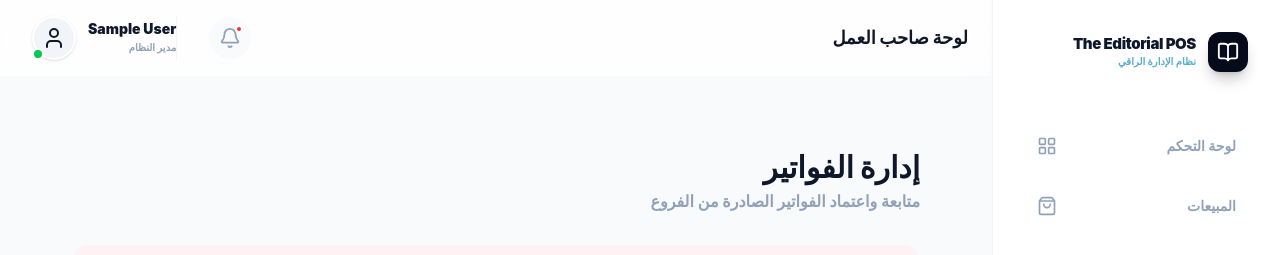
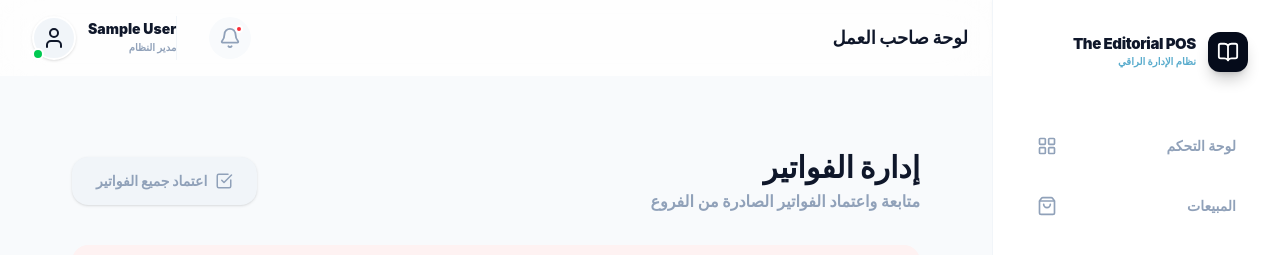
Before and after one commit to maichealalbotrous/matajer-pro-FrontEnd, a React (Vite) app: page /Invoices in a window 1280 px wide. Shown: the top 255 px of the page. Built offline with nearby package versions, Linux system fonts and the light colour scheme; no server answers; sample sign-in values are in the browser's storage.

Commit message:
build the approve all button

```diff
--- a/src/components/Admin_component/Invoices/InvoiceManager/InvoiceManager.jsx
+++ b/src/components/Admin_component/Invoices/InvoiceManager/InvoiceManager.jsx
@@ -3,12 +3,13 @@ import InvoiceStats from '../InvoiceStats/InvoiceStats';
 import InvoiceList from '../InvoiceList/InvoiceList';
 import InvoiceDetailModal from '../InvoiceDetailModal/InvoiceDetailModal';
 import { Dialog, DialogContent, DialogTitle, DialogDescription } from "@/components/ui/dialog";
-import { CheckCircle, RotateCcw } from 'lucide-react';
+import { CheckCircle, RotateCcw, CheckSquare } from 'lucide-react';
 import {
   getInvoicesServer,
   showInvoiceDetailsServer,
   approveInvoiceServer,
-  revertInvoiceApprovalServer
+  revertInvoiceApprovalServer,
+  approveAllInvoicesServer
 } from './lib';
 import DeleteConfirmView from '@/components/DeleteConfirmView/DeleteConfirmView';
 import Public_Alert from '@/components/public_Alert/Public_Alert';
@@ -27,7 +28,7 @@ function InvoiceManager() {
   const [confirmModal, setConfirmModal] = useState({
     isOpen: false,
     invoiceId: null,
-    type: "approve", // approve or revert
+    type: "approve", // approve, revert, or approve_all
     isProcessing: false
   });
 
@@ -74,6 +75,11 @@ function InvoiceManager() {
     setConfirmModal({ isOpen: true, invoiceId: id, type: "revert", isProcessing: false });
   };
 
+  // 💡 تفعيل وضع اعتماد الكل المجمع
+  const handleApproveAllClick = () => {
+    setConfirmModal({ isOpen: true, invoiceId: null, type: "approve_all", isProcessing: false });
+  };
+
   const handleExecuteAction = async () => {
     const { invoiceId, type } = confirmModal;
     try {
@@ -83,6 +89,13 @@ function InvoiceManager() {
         const res = await approveInvoiceServer(invoiceId);
         setConfirmModal({ isOpen: false, invoiceId: null, type: "approve", isProcessing: false });
         triggerToast("تم الاعتماد بنجاح", res?.message || `تم الاعتماد المالي للفاتورة #${invoiceId} وترحيلها بالتسويات.`);
+
+      } else if (type === "approve_all") {
+
+        const res = await approveAllInvoicesServer();
+        setConfirmModal({ isOpen: false, invoiceId: null, type: "approve", isProcessing: false });
+        triggerToast("تم اعتماد الكل", res?.message || "تم الاعتماد المالي الجماعي لجميع الفواتير المعلقة بنجاح.");
+
       } else {
         const res = await revertInvoiceApprovalServer(invoiceId);
         setConfirmModal({ isOpen: false, invoiceId: null, type: "approve", isProcessing: false });
@@ -92,9 +105,7 @@ function InvoiceManager() {
       await fetchInvoicesData();
     } catch (err) {
       setConfirmModal(prev => ({ ...prev, isProcessing: false }));
-
       const serverErrorMessage = err.error || err.message || "فشلت معالجة الطلب، يرجى المحاولة مرة أخرى.";
-
       setConfirmModal({ isOpen: false, invoiceId: null, type: "approve", isProcessing: false });
       triggerToast("فشل تنفيذ الإجراء", serverErrorMessage);
     }
@@ -108,6 +119,9 @@ function InvoiceManager() {
     );
   }
 
+  // فحص ديناميكي لرؤية ما إذا كان الفرع يحتوي على فواتير معلقة حالياً لتمكين الزر أو تعطيله
+  const hasPendingInvoices = invoices.some(inv => inv.status === 'pending');
+
   return (
     <div className="p-4 md:p-8 max-w-7xl mx-auto space-y-6 md:space-y-8 relative" dir="rtl">
 
@@ -118,6 +132,20 @@ function InvoiceManager() {
             متابعة واعتماد الفواتير الصادرة من الفروع
           </p>
         </div>
+
+        {/* 💡 كبسة اعتماد جميع الفواتير الجديدة المتناسقة مع واجهة التابلت والموبايل */}
+        <button
+          onClick={handleApproveAllClick}
+          disabled={!hasPendingInvoices || loading}
+          className={`h-12 px-6 rounded-2xl flex items-center gap-2 font-black text-sm transition-all shadow-sm ${
+            !hasPendingInvoices
+              ? 'bg-slate-100 text-slate-400 cursor-not-allowed shadow-none'
+              : 'bg-[#0f172a] text-white hover:bg-[#1e293b]'
+          }`}
+        >
+          <CheckSquare size={18} />
+          اعتماد جميع الفواتير
+        </button>
       </div>
 
       {error && (
@@ -156,7 +184,9 @@ function InvoiceManager() {
 
           <div className="sr-only">
             <DialogTitle>
-              {confirmModal.type === "approve" ? "تأكيد الاعتماد المالي" : "التراجع عن الاعتماد المالي"}
+              {confirmModal.type === "approve" && "تأكيد الاعتماد المالي"}
+              {confirmModal.type === "approve_all" && "اعتماد شامل لجميع الفواتير"}
+              {confirmModal.type === "revert" && "التراجع عن الاعتماد المالي"}
             </DialogTitle>
             <DialogDescription>
               شاشة منبثقة لتأكيد وتوثيق العمليات المالية الحساسة على الفواتير.
@@ -171,6 +201,19 @@ function InvoiceManager() {
               processingText="جاري الاعتماد المالي..."
               variant="success"
               icon={CheckCircle}
+              isDeleting={confirmModal.isProcessing}
+              onConfirm={handleExecuteAction}
+              onCancel={() => setConfirmModal({ isOpen: false, invoiceId: null, type: "approve", isProcessing: false })}
+            />
+          ) : confirmModal.type === "approve_all" ? (
+            /* 💡 شاشة تأكيد الاعتماد الجماعي الشاملة لحماية البيانات المجمعة */
+            <DeleteConfirmView
+              title="اعتماد كافة الفواتير معاً"
+              description="هل أنت متأكد من رغبتك في ترحيل واعتماد جميع الفواتير المعلقة حالياً دفعة واحدة؟ هذا الإجراء سيقوم باحتساب وحقن الأرباح الصافية لكل الفروع بشكل آلي تماماً."
+              confirmText="نعم، اعتمد كل المعلق"
+              processingText="جاري الترحيل الجماعي الأوتوماتيكي..."
+              variant="success"
+              icon={CheckSquare}
               isDeleting={confirmModal.isProcessing}
               onConfirm={handleExecuteAction}
               onCancel={() => setConfirmModal({ isOpen: false, invoiceId: null, type: "approve", isProcessing: false })}
--- a/src/components/Admin_component/Invoices/InvoiceManager/lib.jsx
+++ b/src/components/Admin_component/Invoices/InvoiceManager/lib.jsx
@@ -41,6 +41,16 @@ export const approveInvoiceServer = async (invoiceId) => {
   }
 };
 
+// 4. approveAllInvoices -
+export const approveAllInvoicesServer = async () => {
+  try {
+    const response = await invoiceApi.post('/approve-all');
+    return response.data;
+  } catch (error) {
+    throw error.response?.data || { message: "حدث خطأ غير متوقع أثناء محاولة اعتماد الفواتير معاً." };
+  }
+};
+
 // 4. revertInvoiceApproval
 export const revertInvoiceApprovalServer = async (invoiceId) => {
    try {
```
